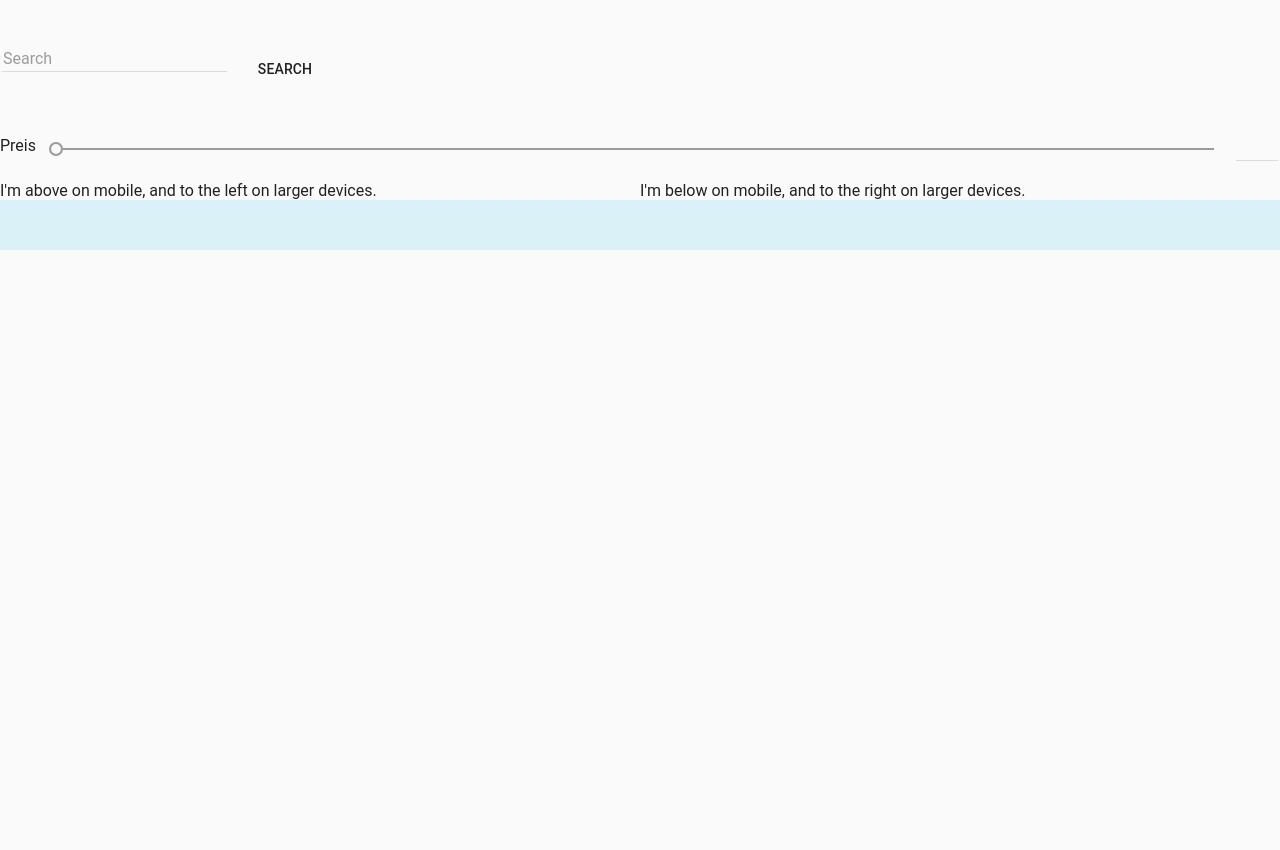
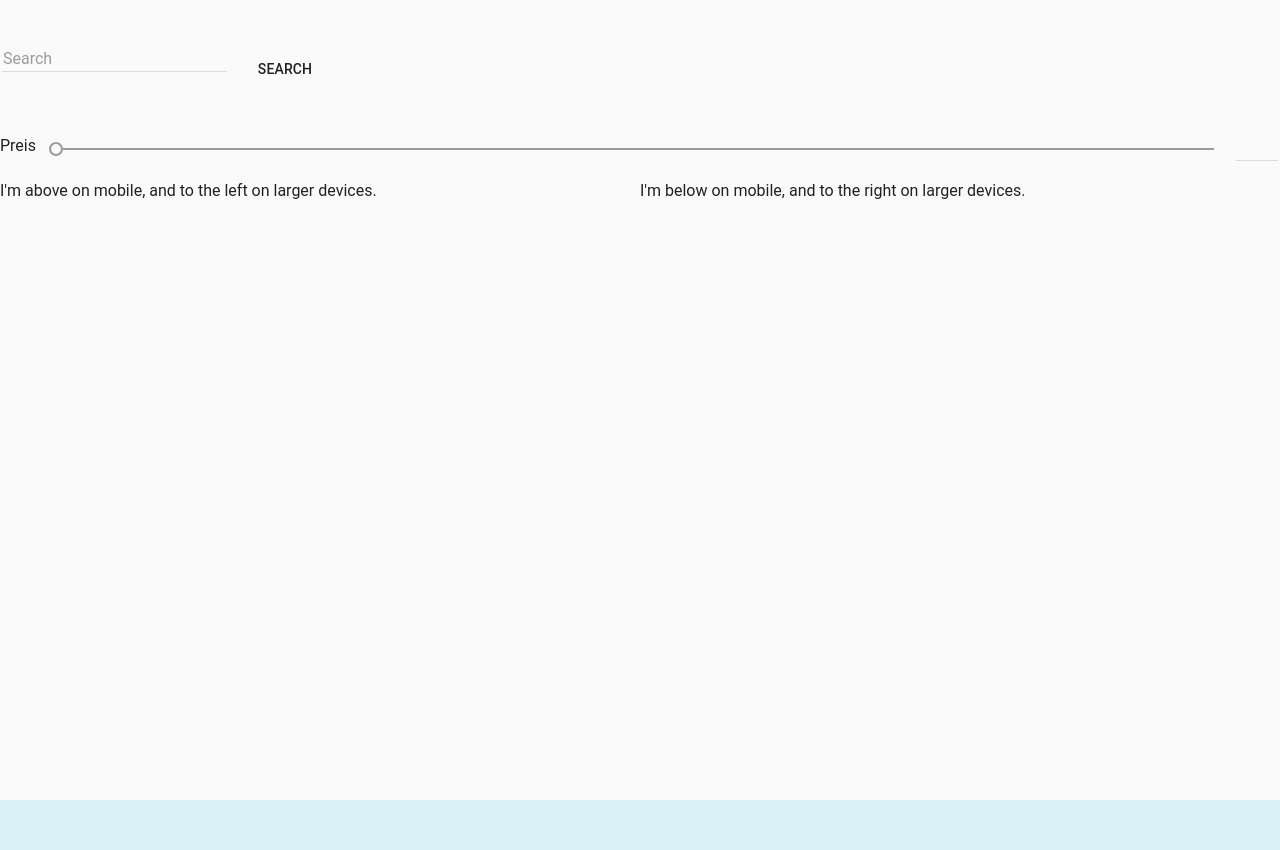
Before and after one commit to elsen1337/TeamFulda2019_1, a PHP site: page /AngularJS-Prototype/index.html in a window 1280 px wide. Shown: the part 278-1128 px from the top of the page. Before the commit the page ends 528 px from the top, so only its background shows below. Run offline with PHP 8.4, Linux system fonts and the light colour scheme.

Commit message:
Update style.css
Wert von margin-top im Footer verdreifacht und z-index auf 2 gesetzt.

```diff
--- a/AngularJS-Prototype/style.css
+++ b/AngularJS-Prototype/style.css
@@ -57,8 +57,8 @@ header{
 }
 
 footer{
-    z-index: 1;
-    margin-top: 300px;
+    z-index: 2;
+    margin-top: 900px;
     left: 0;
     bottom: 0;
     width: 100%;
```
